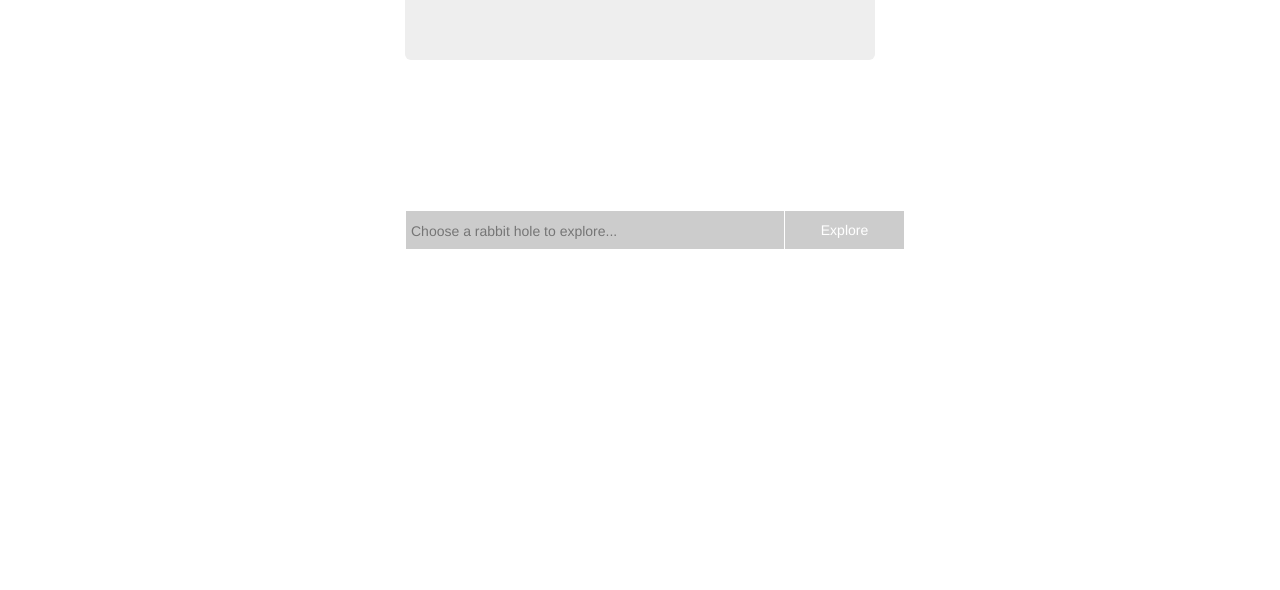
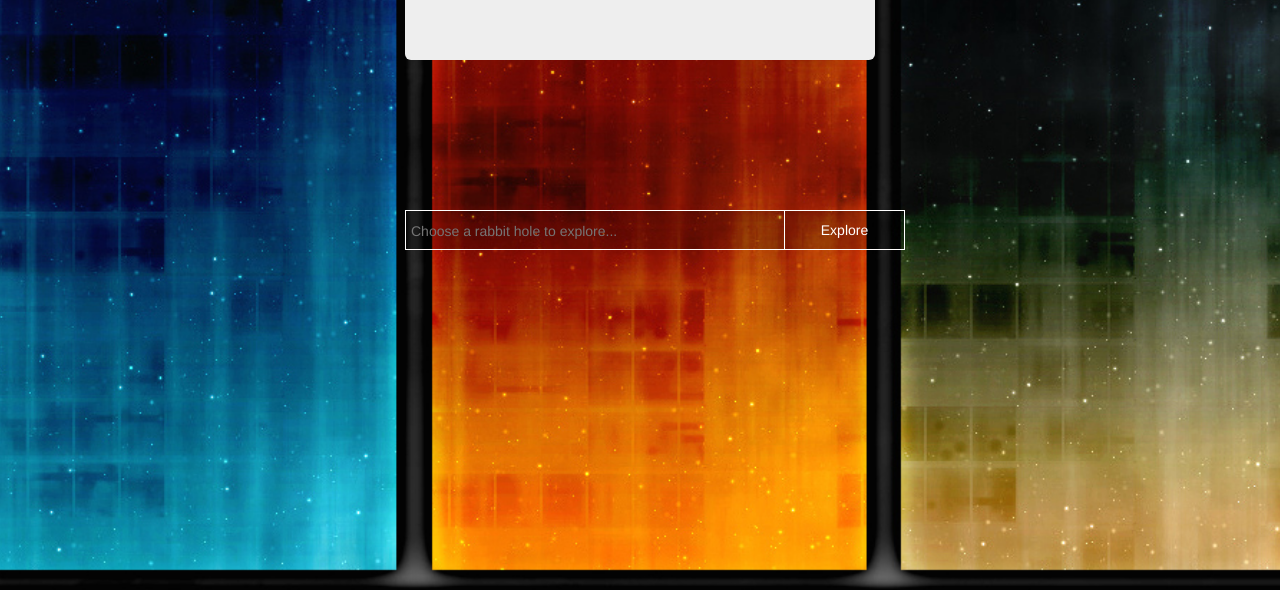
Before and after one commit to Flawless13/rabbithole, a website: page views/index.html in a window 1280 px wide. Shown: the part 210-800 px from the top of the page. Drawn offline with nearby package versions, Linux system fonts and the light colour scheme.

Commit message:
initial commit

```diff
--- a/public/stylesheets/app.css
+++ b/public/stylesheets/app.css
@@ -1,5 +1,5 @@
 body {
-    background:url(./background.jpg) no-repeat center center fixed;
+    background:url(../images/background.jpg) no-repeat center center fixed;
     background-size:cover;
 }
 
--- a/public/stylesheets/style.css
+++ /dev/null
@@ -1,8 +0,0 @@
-body {
-  padding: 50px;
-  font: 14px "Lucida Grande", Helvetica, Arial, sans-serif;
-}
-
-a {
-  color: #00B7FF;
-}
```
Also changed, not shown: public/images/background.jpg (added), public/stylesheets/app.min.css.
